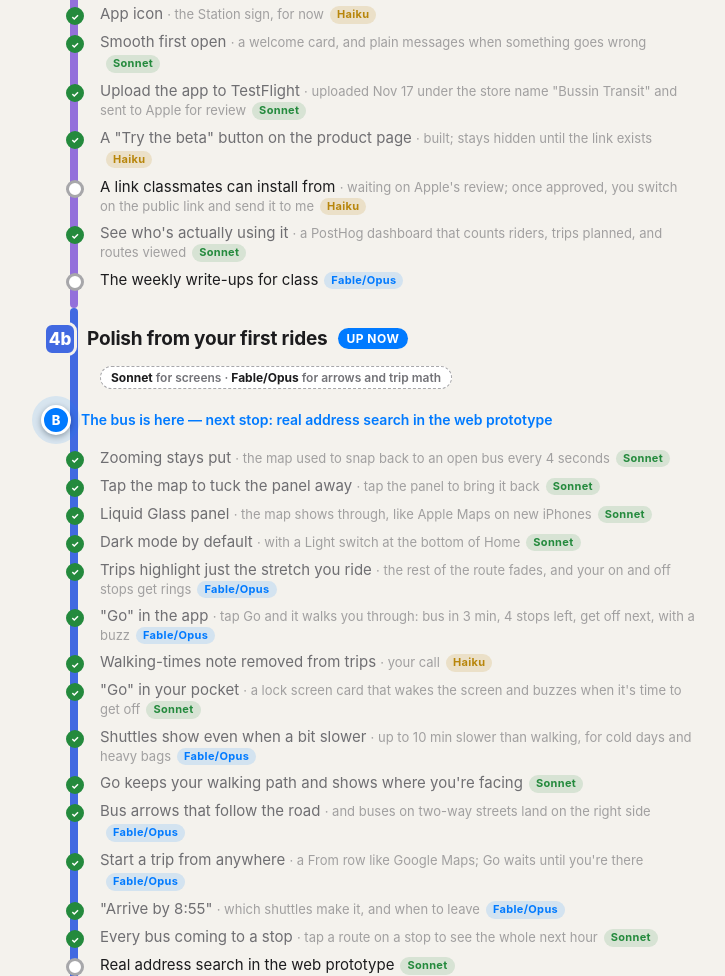
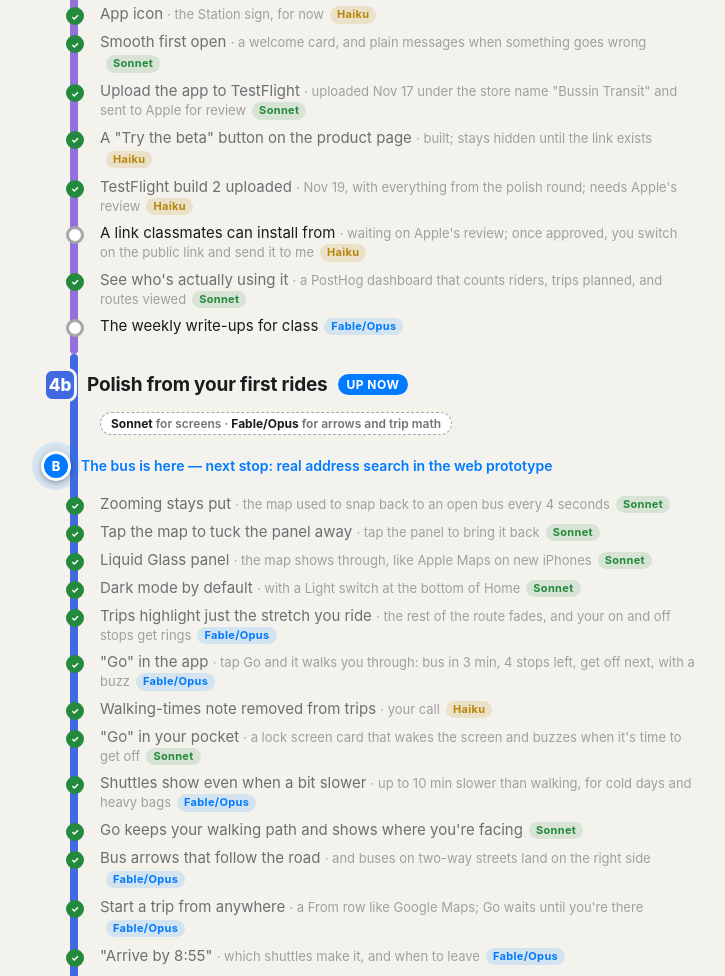
Before and after one commit to building-with-ai-f26/cjs10016-bussin, a plain HTML site: page build-map.html in a window 1280 px wide. Shown: the part 1335-2311 px from the top of the page, without its empty margins (264-989 px from the left). Drawn offline with Linux system fonts and the light colour scheme.

Commit message:
Record TestFlight build 2 and how to get past an expired Xcode sign-in
Co-Authored-By: Claude Opus 5.5 <noreply@anthropic.com>

```diff
--- a/build-map.html
+++ b/build-map.html
@@ -189,6 +189,7 @@
       <li class="stop done">Smooth first open <small>· a welcome card, and plain messages when something goes wrong</small><span class="mtag mid">Sonnet</span></li>
       <li class="stop done">Upload the app to TestFlight <small>· uploaded Nov 17 under the store name "Bussin Transit" and sent to Apple for review</small><span class="mtag mid">Sonnet</span></li>
       <li class="stop done">A "Try the beta" button on the product page <small>· built; stays hidden until the link exists</small><span class="mtag low">Haiku</span></li>
+      <li class="stop done">TestFlight build 2 uploaded <small>· Nov 19, with everything from the polish round; needs Apple's review</small><span class="mtag low">Haiku</span></li>
       <li class="stop">A link classmates can install from <small>· waiting on Apple's review; once approved, you switch on the public link and send it to me</small><span class="mtag low">Haiku</span></li>
       <li class="stop done">See who's actually using it <small>· a PostHog dashboard that counts riders, trips planned, and routes viewed</small><span class="mtag mid">Sonnet</span></li>
       <li class="stop">The weekly write-ups for class<span class="mtag top">Fable/Opus</span></li>
```
Also changed, not shown: 1 other file.
